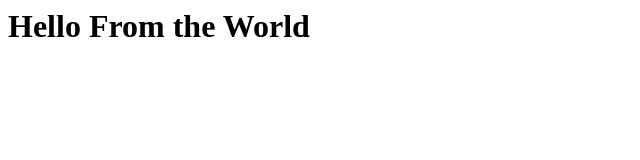
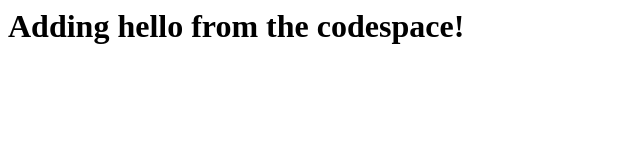
Before and after one commit to anavpdel/skills-code-with-codespaces, a plain HTML site: page index.html in a window 1280 px wide. Shown: the whole page, without its empty margins (0-640 px from the left). Drawn offline with Linux system fonts and the light colour scheme.

Commit message:
New changes

```diff
--- a/index.html
+++ b/index.html
@@ -1,3 +1,3 @@
 <html>
-  <h1>Hello From the World</h1>
+  <h1>Adding hello from the codespace!</h1>
 </html>
```
